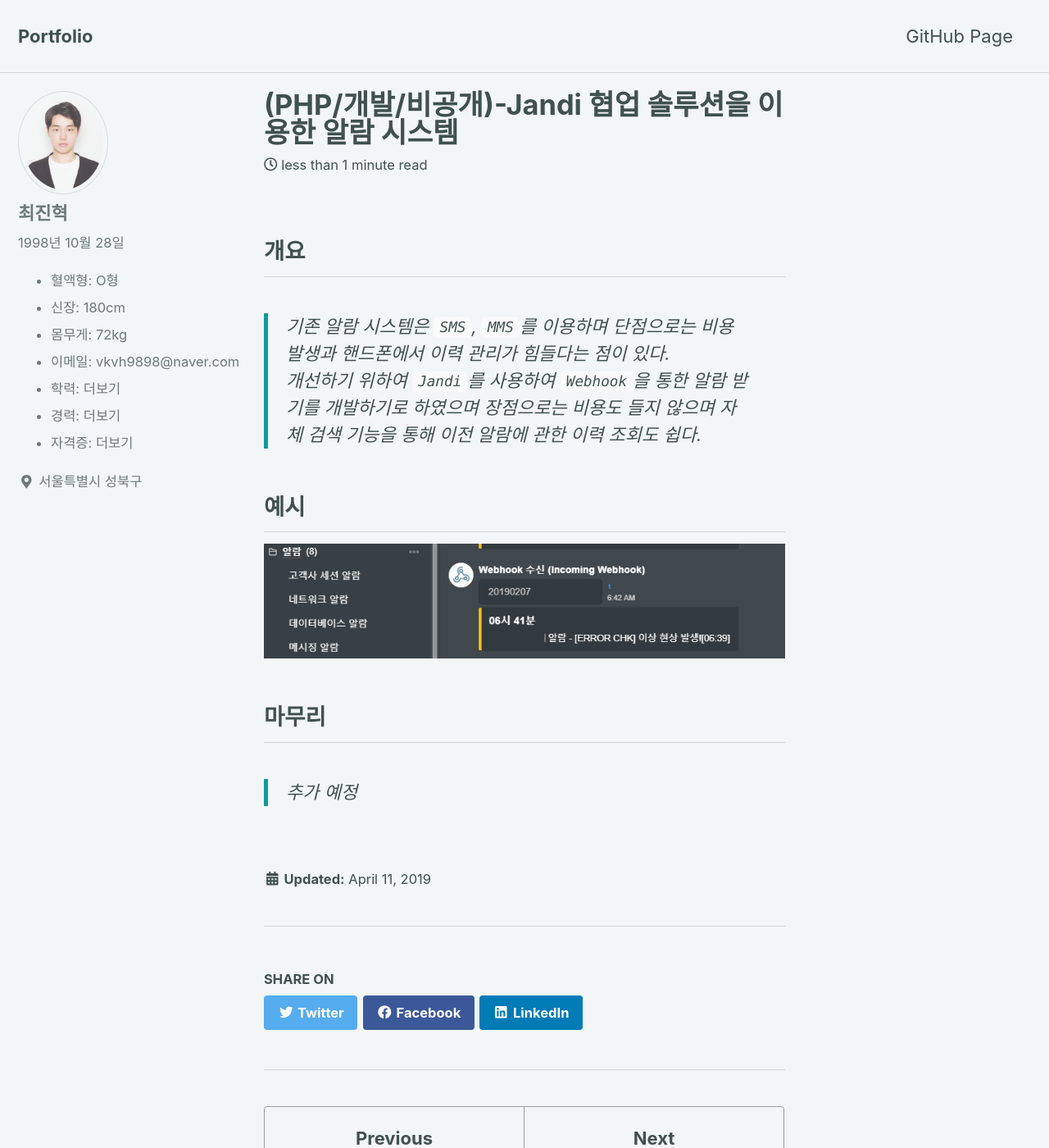
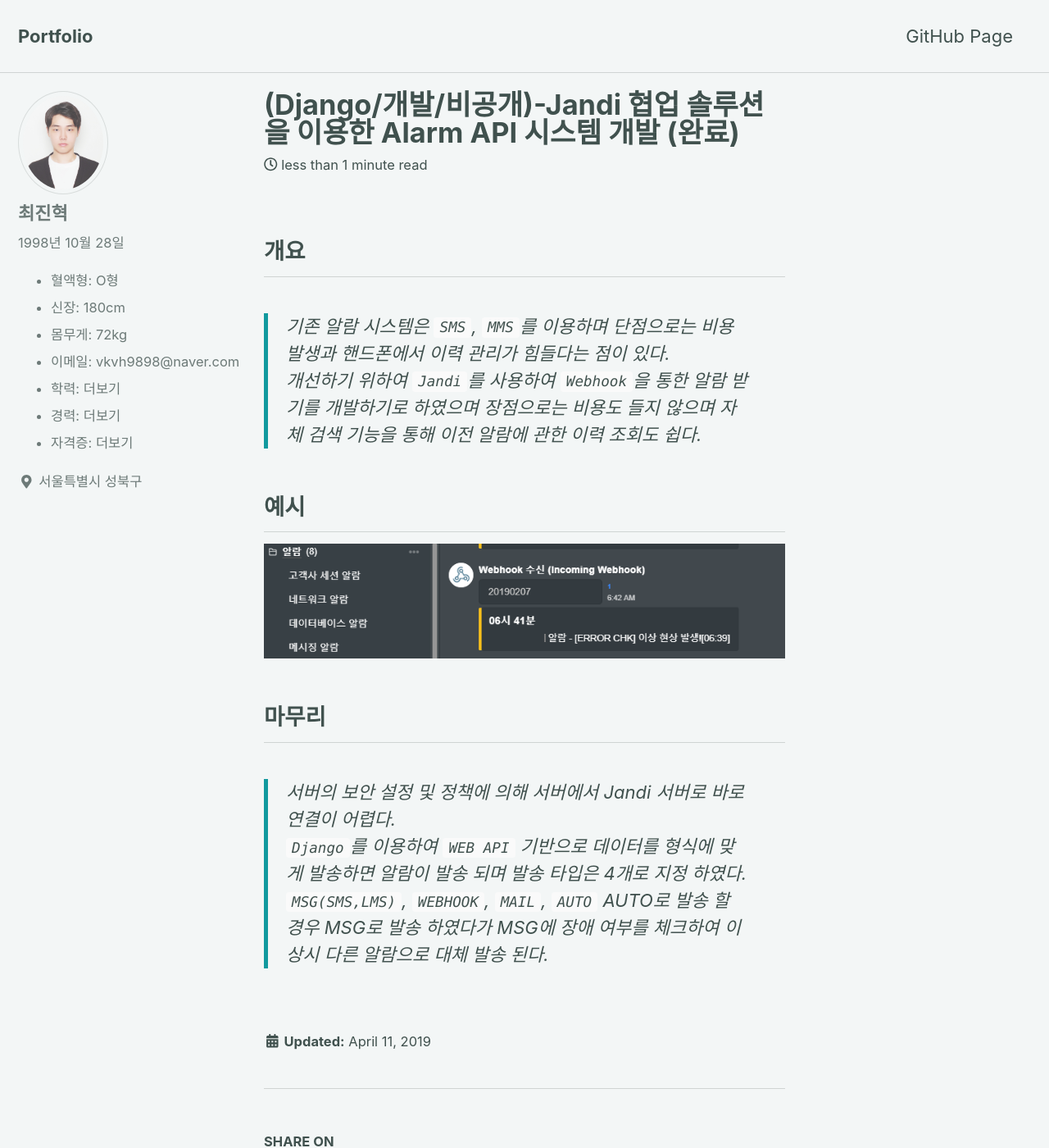
Before and after one commit to Tosi123/Tosi123.github.io, a Jekyll site: the page built from _posts/2019-04-11-Project5.md, in a window 1280 px wide and 1400 px high. Shown: the whole window at 82% size. Built offline with Jekyll 4.4.1, drawn with Linux system fonts in a browser that asks for light colours; cached includes are drawn as plain includes; nearby versions of some CDN libraries.

Commit message:
Update 2019-04-11-Project5.md

```diff
--- a/_posts/2019-04-11-Project5.md
+++ b/_posts/2019-04-11-Project5.md
@@ -1,5 +1,5 @@
 ---
-title : "(PHP/개발/비공개)-Jandi 협업 솔루션을 이용한 알람 시스템"
+title : "(Django/개발/비공개)-Jandi 협업 솔루션을 이용한 Alarm API 시스템 개발 (완료)"
 ---
 
 ## 개요
@@ -9,4 +9,4 @@ title : "(PHP/개발/비공개)-Jandi 협업 솔루션을 이용한 알람 시
 ![예시](https://raw.githubusercontent.com/Tosi123/Tosi123.github.io/master/assets/image/jandi_webhook_ex.png?raw=true)
 
 ## 마무리
->추가 예정
+>서버의 보안 설정 및 정책에 의해 서버에서 Jandi 서버로 바로 연결이 어렵다.<br>`Django`를 이용하여 `WEB API` 기반으로 데이터를 형식에 맞게 발송하면 알람이 발송 되며 발송 타입은 4개로 지정 하였다.<br>`MSG(SMS,LMS)`, `WEBHOOK`, `MAIL`, `AUTO` AUTO로 발송 할 경우 MSG로 발송 하였다가 MSG에 장애 여부를 체크하여 이상시 다른 알람으로 대체 발송 된다.
```
